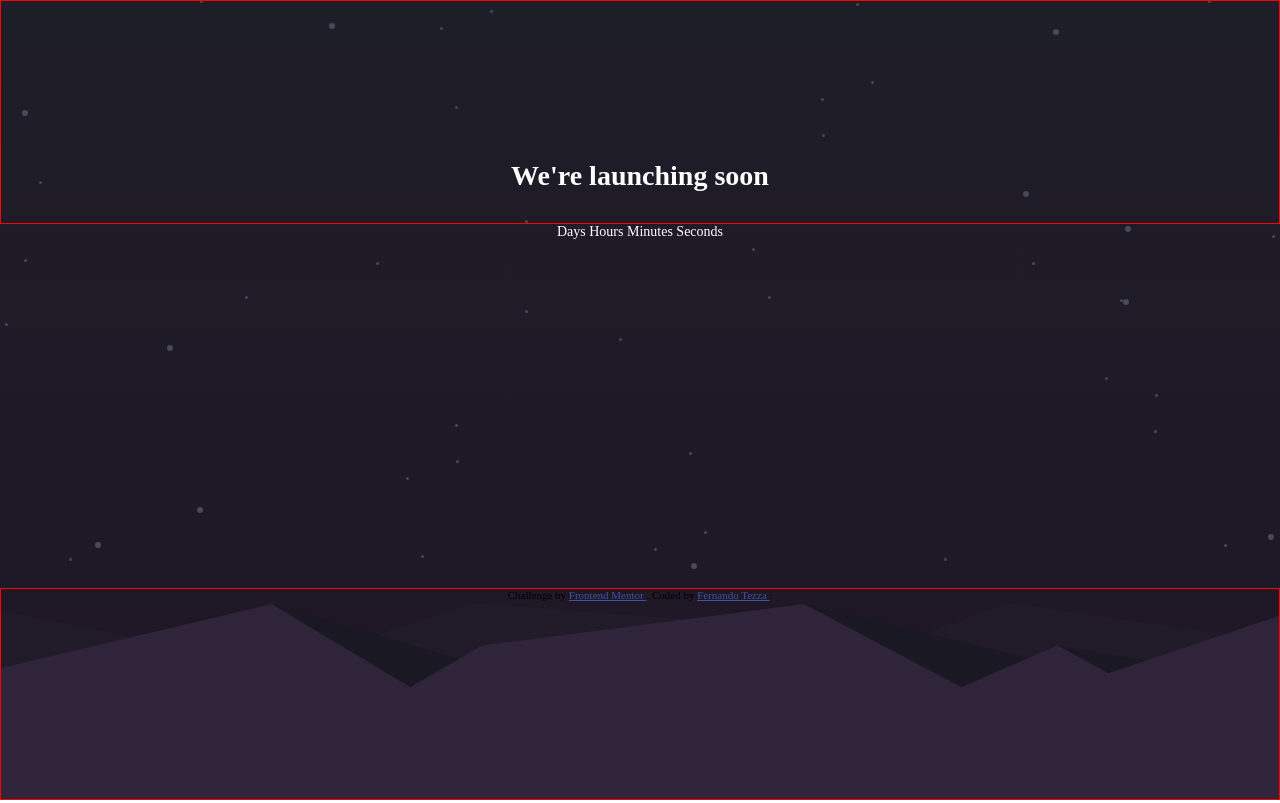
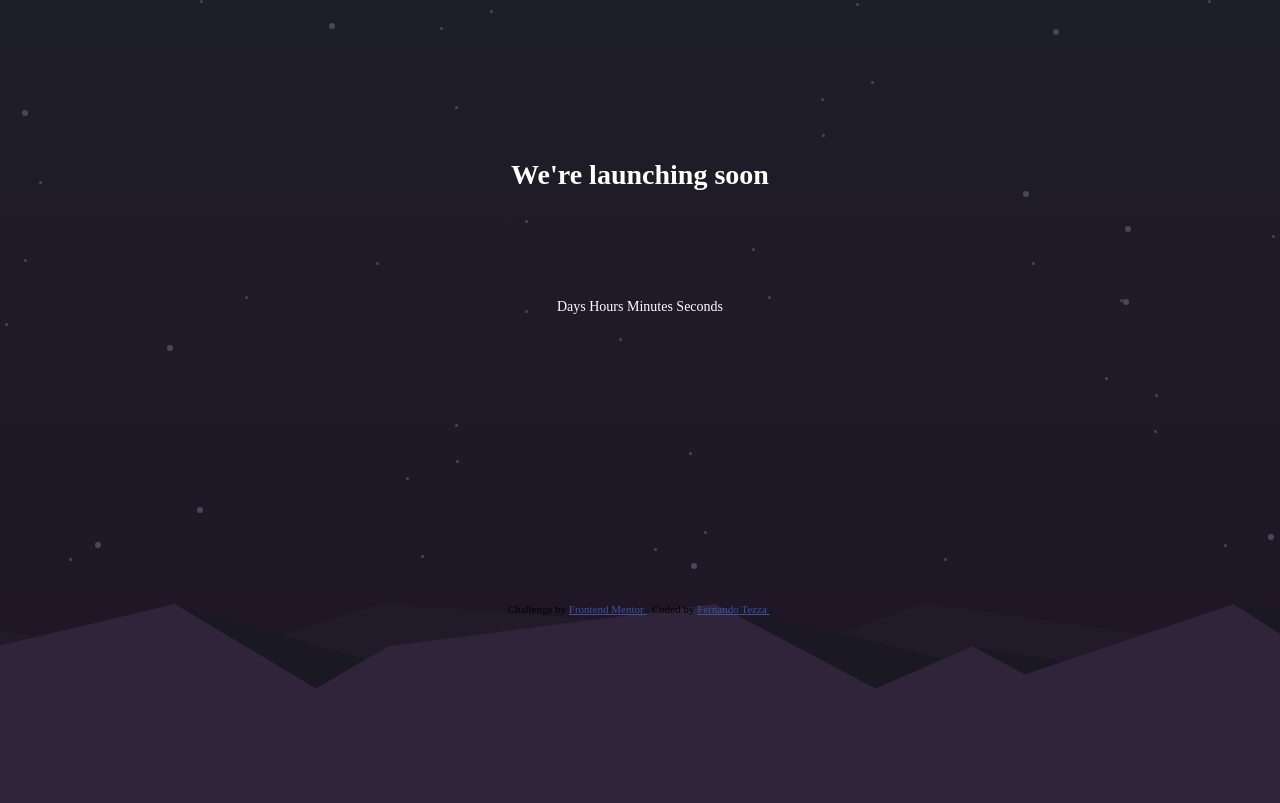
Before and after one commit to devtezza/launch-countdown, a plain HTML site: page index.html in a window 1280 px wide. Drawn offline with Linux system fonts and the light colour scheme.

Commit message:
Update background styles

```diff
--- a/scss/style.scss
+++ b/scss/style.scss
@@ -23,20 +23,17 @@ html, body {
     padding: 0;
     font-size: 14px;
     box-sizing: border-box;
+    height: 98vh;
+    margin: 0 auto
 
 }
 
-html {
-    margin: 0;
-    margin: 0 auto;
-}
 
 body {
-    margin: 0 auto;
-    background-image: url('../images/bg-stars.svg'), url('../images/pattern-hills.svg'), linear-gradient(to bottom, rgba(30,30,40,1) 0%, rgba(31, 23, 38,1) 80%);
-    background-position: center top, center bottom;
+
+    background-image: url('../images/bg-stars.svg'),  linear-gradient(to bottom, rgba(30,30,40,1) 0%, rgba(31, 23, 38,1) 80%);
+    background-position: center top;
     background-repeat: no-repeat;
-    background-size: max-width(100%);
 
         }
 
@@ -46,9 +43,9 @@ header, main {
 
 /*------------------------ HEADER ---------------------------------*/
 header {
-    border: 1px solid red;
+    /*border: 1px solid red;*/
     box-sizing: border-box;
-    height: 16rem;
+    height: 35vh;
     h1 {
         padding-top: 10rem;
         text-align: center;
@@ -58,14 +55,19 @@ header {
 /*------------------------ MAIN ---------------------------------*/
 
 main {
-    height: 26rem;
+    height: 38vh;
     text-align: center;
 }
 
 /*------------------------ FOOTER ---------------------------------*/
 footer {
-    border: 1px solid red;
-    height: 15rem;
+    background-image: url('../images/pattern-hills.svg');
+    background-repeat: no-repeat;
+    background-color: rgba(31, 23, 38,1);
+    background-size: cover;
+    background-position: right center;
+    /*border: 1px solid red;*/
+    height: 25vh;
     .attribution {
         font-size: 11px; text-align: center;
         a {
@@ -73,3 +75,9 @@ footer {
         }
     }
 }
+
+@media screen and (max-width: 375px){
+    footer {
+        background-position: 82% center;
+    }
+}
```
Also changed, not shown: css/style.css, 1 other file.
